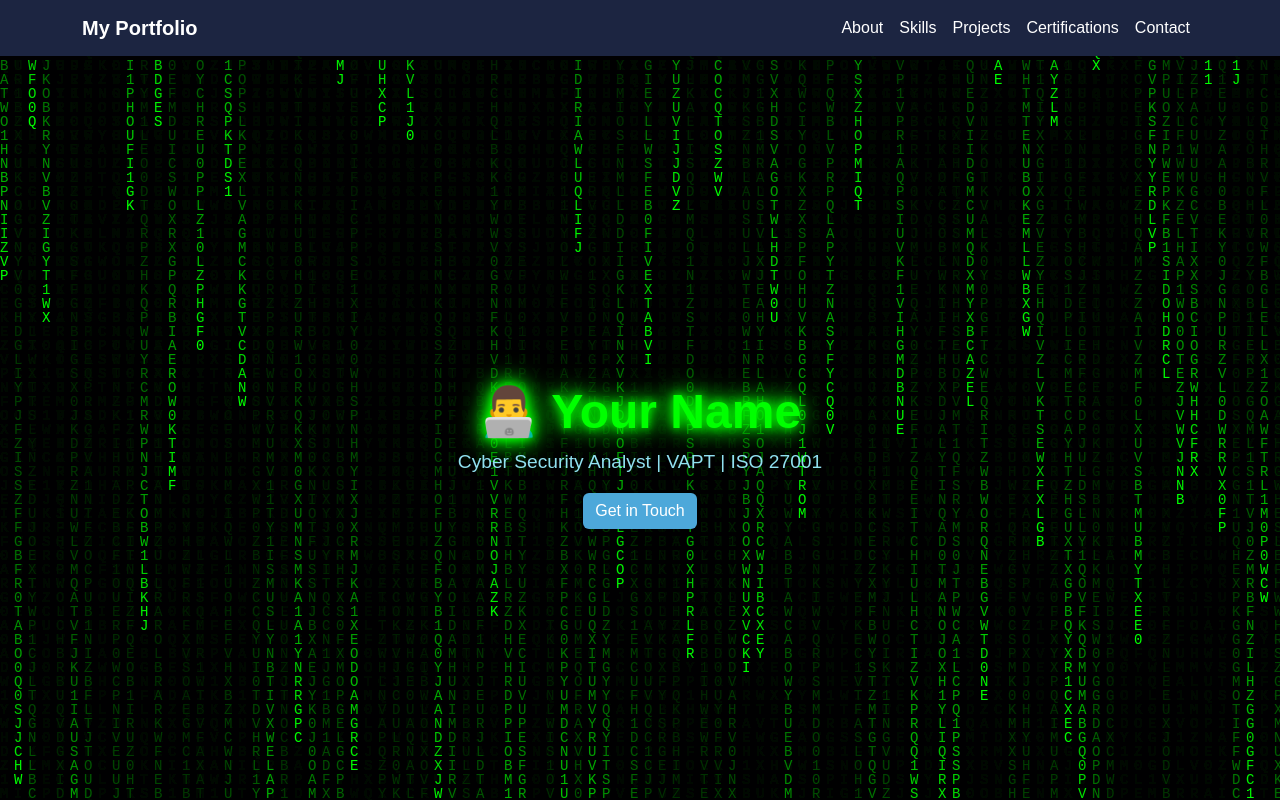
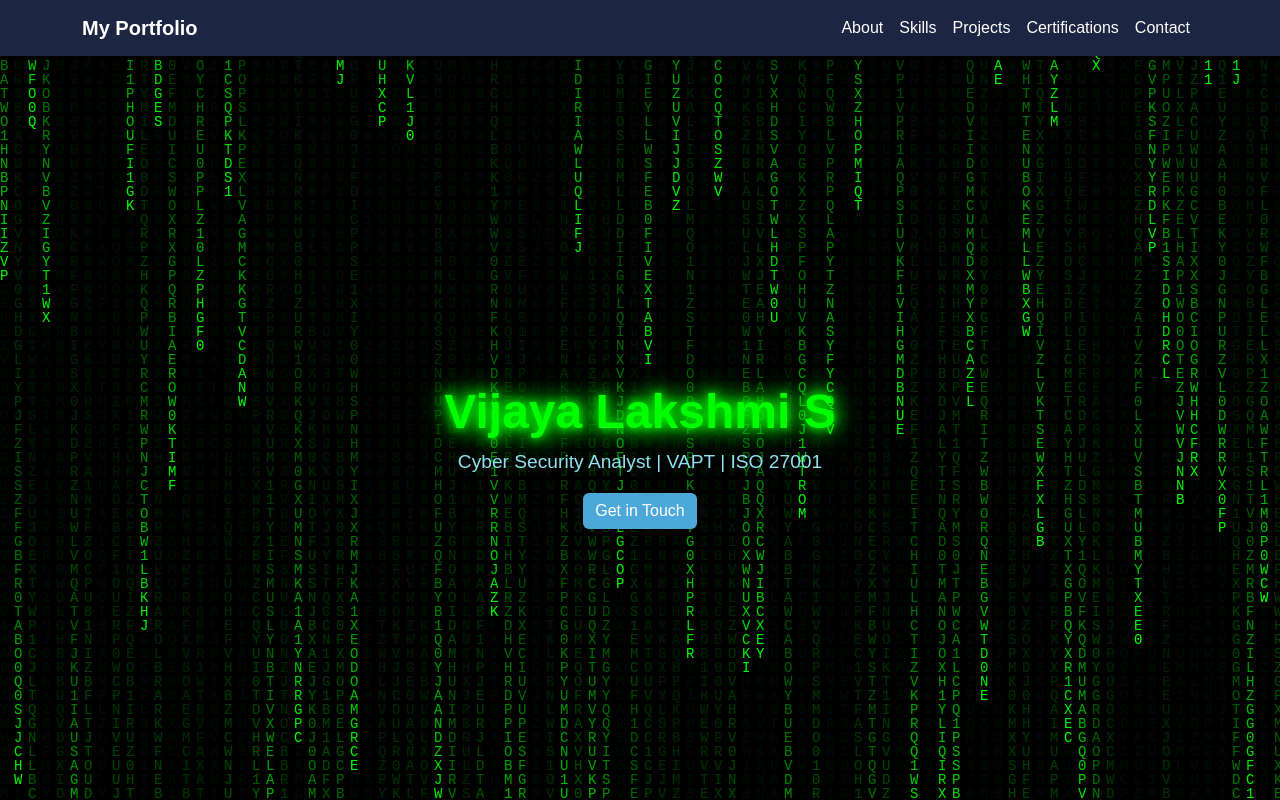
Before and after one commit to Vijisaravanan23/Vijaya-Lakshmi.github.io, a plain HTML site: page index.html in a window 1280 px wide. Shown: the top 800 px of the page. Drawn offline with nearby package versions, Linux system fonts and the light colour scheme.

Commit message:
index.html

```diff
--- a/index.html
+++ b/index.html
@@ -3,7 +3,7 @@
 <head>
   <meta charset="UTF-8">
   <meta name="viewport" content="width=device-width, initial-scale=1">
-  <title>Cyber Security Portfolio | Your Name</title>
+  <title>Cyber Security Portfolio | Vijaya Lakshmi S</title>
   <!-- Bootstrap 5 CDN -->
   <link href="https://cdn.jsdelivr.net/npm/bootstrap@5.3.2/dist/css/bootstrap.min.css" rel="stylesheet">
   <style>
@@ -80,7 +80,7 @@
   <!-- Hero Section -->
   <section class="hero">
     <div class="container">
-      <h1>👨‍💻 Your Name</h1>
+      <h1> Vijaya Lakshmi S </h1>
       <p class="lead">Cyber Security Analyst | VAPT | ISO 27001</p>
       <a href="#contact" class="btn btn-primary">Get in Touch</a>
     </div>
```
